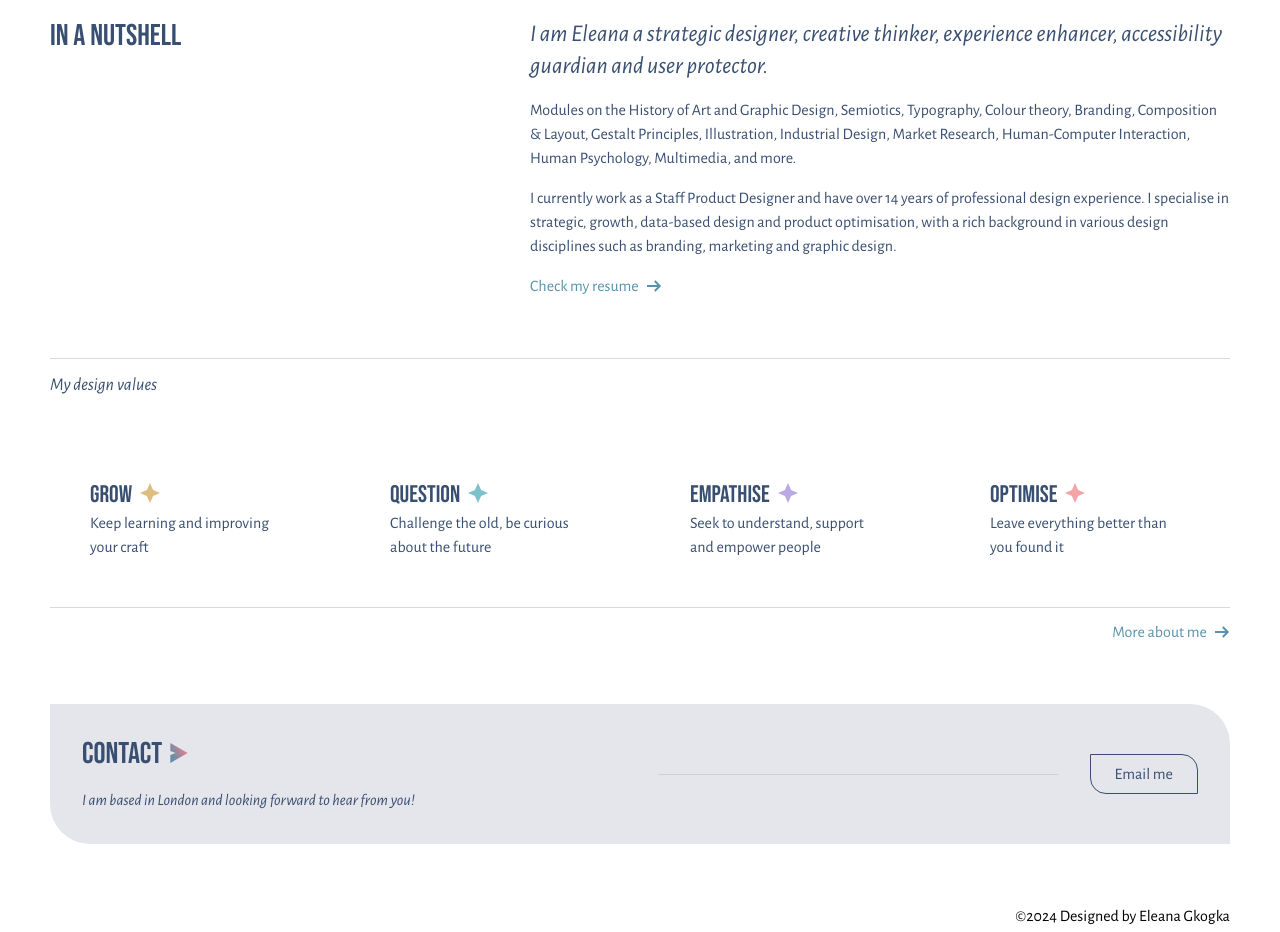
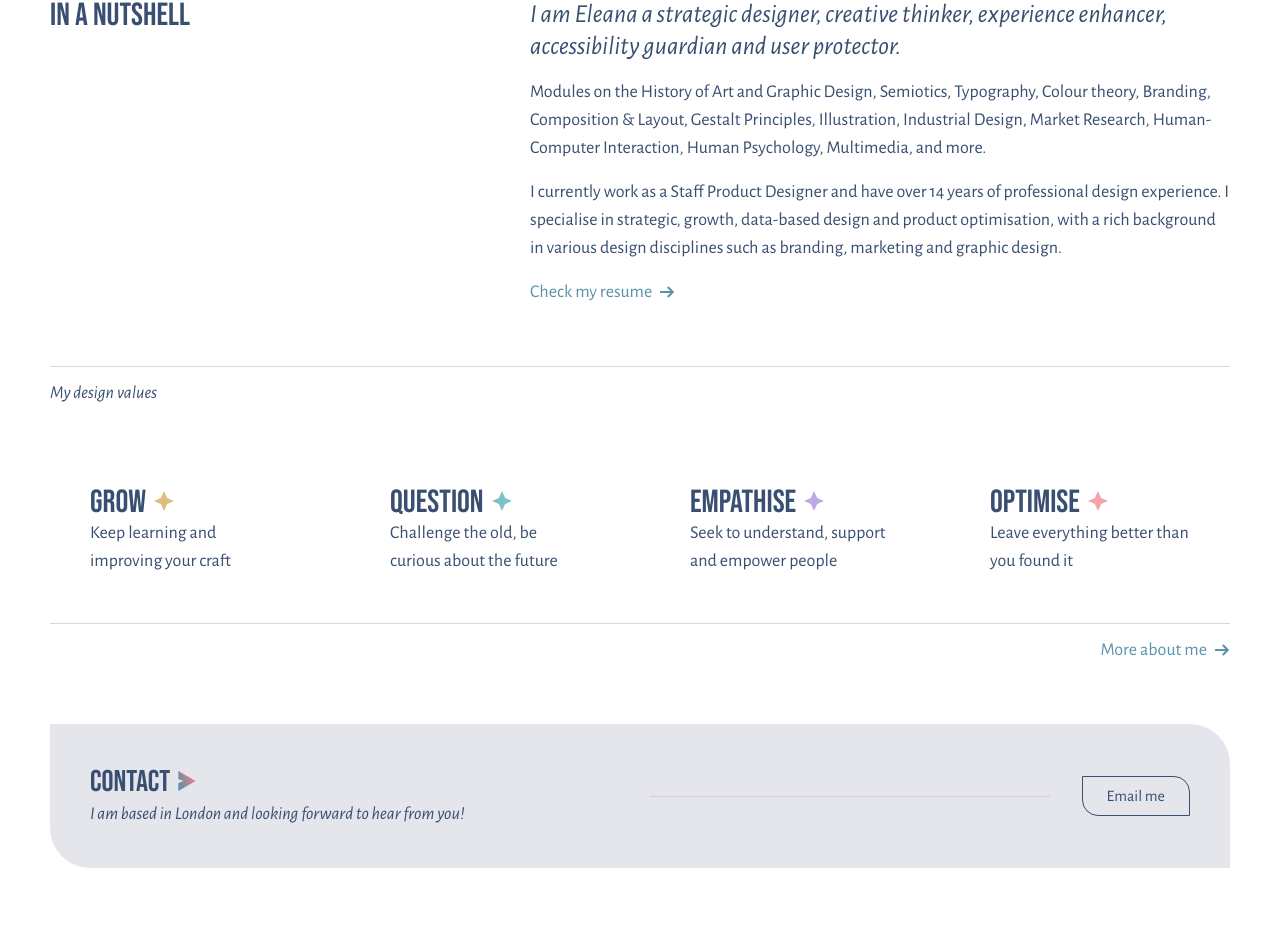
Before and after one commit to Jonur/eleanagkogka, a React (Vite) app: page / in a window 1280 px wide. Shown: the part 610-1542 px from the top of the page. Built offline with nearby package versions, Linux system fonts and the light colour scheme.

Commit message:
Spacing review

```diff
--- a/src/components/Contact/Contact.tsx
+++ b/src/components/Contact/Contact.tsx
@@ -1,14 +1,14 @@
 import { FatArrow } from 'src/components/Icons';
 
 const Contact: React.FC = () => (
-  <section className="p-8 text-dark-blue bg-light-grey rounded-tr-[40px] rounded-bl-[40px] max-w-[1180px] w-full flex flex-col lg:flex-row lg:items-center lg:justify-between lg:gap-8">
+  <section className="p-8 lg:p-10 text-dark-blue bg-light-grey rounded-tr-[40px] rounded-bl-[40px] max-w-[1180px] w-full flex flex-col lg:flex-row lg:items-center lg:justify-between lg:gap-8">
     <div>
-      <h2 className="text-3xl font-bebas uppercase mb-4 flex items-center gap-2">
+      <h2 className="text-3xl font-bebas uppercase flex items-center gap-2">
         <span>Contact</span>
         <FatArrow className="-mt-[3px]" />
       </h2>
 
-      <p className="italic">I am based in London and looking forward to hear from you!</p>
+      <p className="italic lg:text-lg">I am based in London and looking forward to hear from you!</p>
     </div>
 
     <div className="hidden lg:flex lg:flex-1 items-center justify-end">
--- a/src/components/Footer/Footer.tsx
+++ b/src/components/Footer/Footer.tsx
@@ -2,7 +2,7 @@ const Footer: React.FC = () => {
   const thisYear = new Date().getFullYear();
 
   return (
-    <footer className="mt-[60px] flex flex-col items-center lg:items-end max-w-[1180px] w-full">
+    <footer className="mt-[60px] flex flex-col items-center lg:items-end max-w-[1180px] w-full lg:text-lg">
       <span>&copy;{`${thisYear} Designed by Eleana Gkogka`}</span>
     </footer>
   );
--- a/src/components/GoTo/GoTo.tsx
+++ b/src/components/GoTo/GoTo.tsx
@@ -9,7 +9,7 @@ type GoToProps = {
 };
 
 const GoTo: React.FC<GoToProps> = ({ to, label }) => (
-  <Link to={to} className="flex gap-2 items-center text-teal-dark">
+  <Link to={to} className="flex gap-2 items-center text-teal-dark leading-6 lg:leading-7 lg:text-lg">
     <span>{label}</span>
     <Arrow />
   </Link>
--- a/src/components/Header/Header.tsx
+++ b/src/components/Header/Header.tsx
@@ -33,7 +33,7 @@ const Header: React.FC<HeaderProps> = ({ pageHeader }) => {
         )}
 
         {(menuVisible || onLargeScreen()) && (
-          <div className="absolute bg-dark-blue lg:bg-transparent w-full h-full lg:h-auto left-0 top-0 pt-4 px-6 pb-16 z-10 flex flex-col justify-between items-end">
+          <div className="absolute lg:static bg-dark-blue lg:bg-transparent w-full h-full lg:h-auto left-0 top-0 pt-4 px-6 pb-16 lg:pt-0 lg:px-0 lg:pb-0 z-10 flex flex-col justify-between items-end">
             {!onLargeScreen() && (
               <div className="w-full flex justify-between">
                 <Link to={Route.ROOT}>
@@ -78,7 +78,7 @@ const Header: React.FC<HeaderProps> = ({ pageHeader }) => {
       <h2 className="italic text-2xl">Eleana Gkogka -</h2>
 
       <div className="flex justify-between lg:items-end">
-        <h1 className="text-6xl lg:text-[100px] max-w-[585px] font-bebas uppercase bg-gradient-to-r from-teal-dark to-pink inline-block text-transparent bg-clip-text">
+        <h1 className="text-6xl lg:text-[100px] max-w-[585px] leading-[48px] lg:leading-[90px] font-bebas uppercase bg-gradient-to-r from-teal-dark to-pink inline-block text-transparent bg-clip-text">
           {pageHeader}
         </h1>
 
--- a/src/components/Root/Root.tsx
+++ b/src/components/Root/Root.tsx
@@ -1,4 +1,4 @@
-import React from 'react';
+import React, { useState } from 'react';
 
 import Contact from 'src/components/Contact';
 import Footer from 'src/components/Footer';
@@ -8,27 +8,46 @@ import StarList from 'src/components/StarList';
 import { Route } from 'src/types';
 
 const Home: React.FC = () => {
+  const [starListItems] = useState([
+    { title: 'Grow', description: 'Keep learning and improving your craft', starColor: 'text-mustard' },
+    {
+      title: 'Question',
+      description: 'Challenge the old, be curious about the future',
+      starColor: 'text-teal-light',
+    },
+    {
+      title: 'Empathise',
+      description: 'Seek to understand, support and empower people',
+      starColor: 'text-purple',
+    },
+    {
+      title: 'Optimise',
+      description: 'Leave everything better than you found it',
+      starColor: 'text-coral',
+    },
+  ]);
+
   return (
     <>
       <Header pageHeader="Strategic product designer" />
 
       <div className="pt-[60px] lg:pt-[100px] px-6 pb-4 flex flex-col items-center">
         <article className="text-dark-blue flex flex-col lg:flex-row gap-4 mb-[60px] max-w-[1180px] lg:w-full">
-          <h2 className="text-3xl font-bebas uppercase mb-4 lg:flex-1">In a nutshell</h2>
+          <h2 className="text-3xl lg:text-[32px] font-bebas uppercase mb-4 lg:flex-1">In a nutshell</h2>
 
           <div className="flex flex-col gap-4 max-w-[700px]">
-            <h3 className="text-2xl italic">
+            <h3 className="text-2xl leading-[30px] lg:text-[26px] lg:leading-8 italic">
               I am Eleana a strategic designer, creative thinker, experience enhancer, accessibility guardian and user
               protector.
             </h3>
 
-            <p>
+            <p className="leading-6 lg:leading-7 lg:text-lg">
               Modules on the History of Art and Graphic Design, Semiotics, Typography, Colour theory, Branding,
               Composition & Layout, Gestalt Principles, Illustration, Industrial Design, Market Research, Human-Computer
               Interaction, Human Psychology, Multimedia, and more.
             </p>
 
-            <p>
+            <p className="leading-6 lg:leading-7 lg:text-lg">
               I currently work as a Staff Product Designer and have over 14 years of professional design experience. I
               specialise in strategic, growth, data-based design and product optimisation, with a rich background in
               various design disciplines such as branding, marketing and graphic design.
@@ -38,26 +57,7 @@ const Home: React.FC = () => {
           </div>
         </article>
 
-        <StarList
-          items={[
-            { title: 'Grow', description: 'Keep learning and improving your craft', starColor: 'text-mustard' },
-            {
-              title: 'Question',
-              description: 'Challenge the old, be curious about the future',
-              starColor: 'text-teal-light',
-            },
-            {
-              title: 'Empathise',
-              description: 'Seek to understand, support and empower people',
-              starColor: 'text-purple',
-            },
-            {
-              title: 'Optimise',
-              description: 'Leave everything better than you found it',
-              starColor: 'text-coral',
-            },
-          ]}
-        />
+        <StarList title="My design values" items={starListItems} />
 
         <div className="flex justify-end mt-3 mb-[60px] max-w-[1180px] w-full">
           <GoTo to={Route.ABOUT} label="More about me" />
--- a/src/components/StarList/StarList.tsx
+++ b/src/components/StarList/StarList.tsx
@@ -5,20 +5,21 @@ import { Star } from 'src/components/Icons';
 type Item = { title: string; description: string; starColor: string };
 type StarListProps = {
   items: Item[];
+  title: string;
 };
 
-const StarList: React.FC<StarListProps> = ({ items }) => (
+const StarList: React.FC<StarListProps> = ({ title, items }) => (
   <section className="border-t border-b border-black border-opacity-15 pt-3 pb-12 text-dark-blue max-w-[1180px] lg:w-full">
-    <h3 className="text-lg italic mb-12 lg:mb-[80px]">My design values</h3>
+    <h3 className="text-lg italic mb-12 lg:mb-[80px]">{title}</h3>
 
     <dl className="grid grid-cols-2 gap-x-5 gap-y-12 lg:px-10 lg:gap-x-0 lg:gap-y-0 lg:flex lg:justify-between">
       {items.map((item) => (
         <div key={item.title} className="lg:w-[200px]">
           <dt className="text-2xl font-bebas flex items-center gap-2">
-            <span>{item.title}</span>
+            <span className="lg:text-[32px]">{item.title}</span>
             <Star className={c('-mt-1', item.starColor)} />
           </dt>
-          <dd>{item.description}</dd>
+          <dd className="leading-6 lg:leading-7 lg:text-lg">{item.description}</dd>
         </div>
       ))}
     </dl>
```
